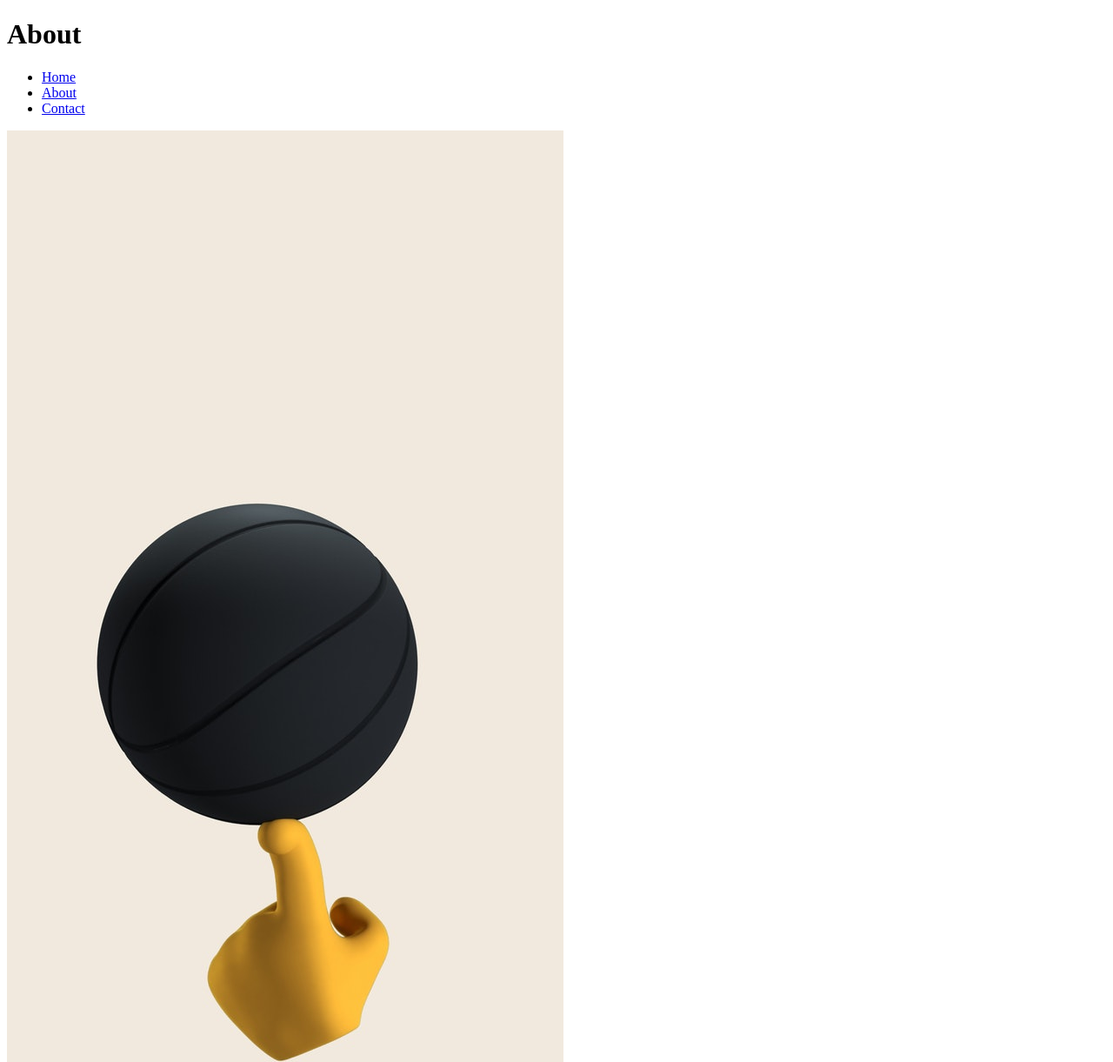
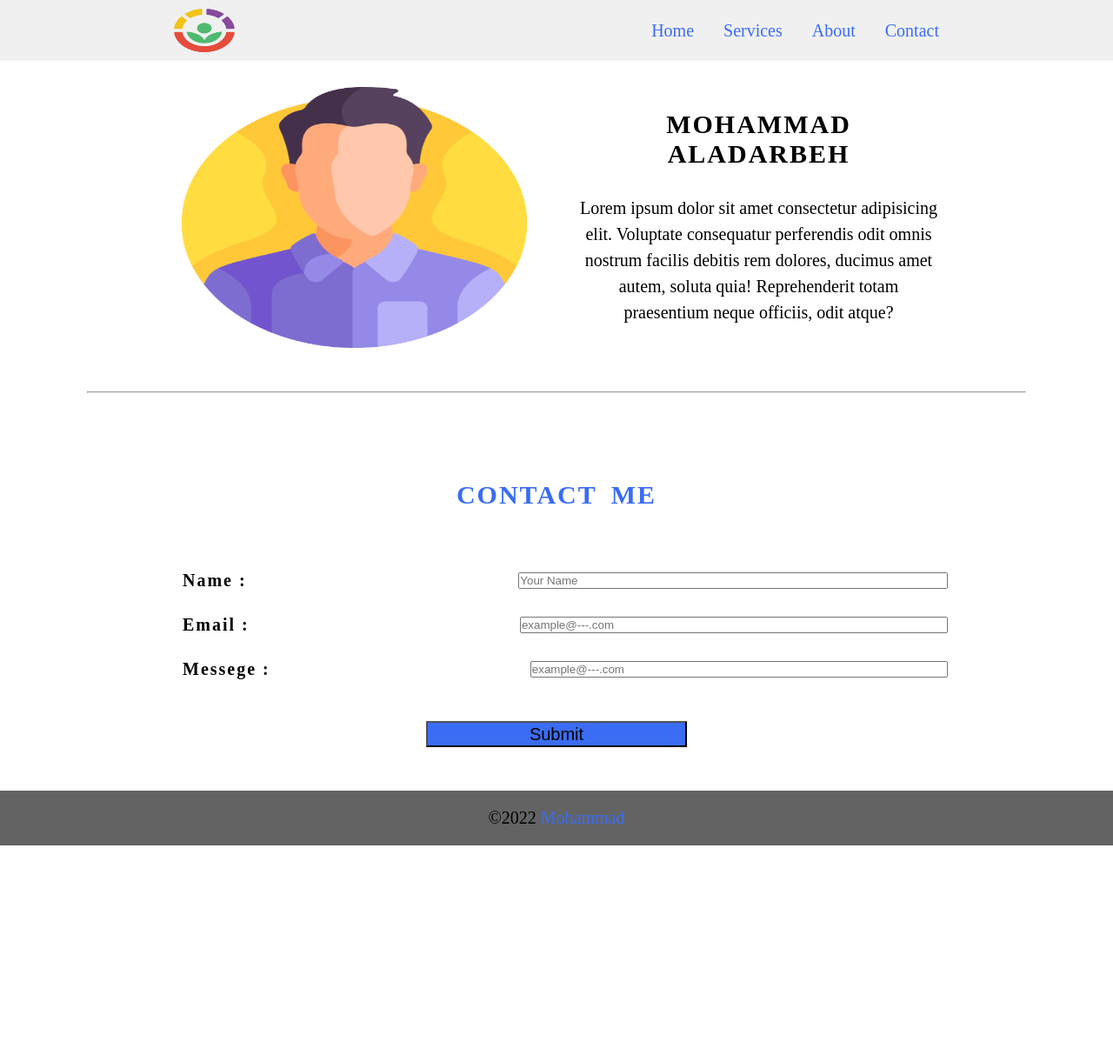
Before and after one commit to Mohmad89/todo-project, a plain HTML site: page about.html in a window 1280 px wide. Shown: the top 1221 px of the page at 87% size. After the commit the page ends 972 px from the top, so only its background shows below. Drawn offline with Linux system fonts and the light colour scheme.

Commit message:
Task 3 Upload

```diff
--- a/about.html
+++ b/about.html
@@ -6,19 +6,21 @@
     <meta charset="UTF-8">
     <meta http-equiv="X-UA-Compatible" content="IE=edge">
     <meta name="viewport" content="width=device-width, initial-scale=1.0">
+    <link rel="stylesheet" href="style/about.css">
     <title>Document</title>
 </head>
 
 <body>
     <!-- Header -->
     <header>
-        <h1>About</h1>
-        <nav>
-            <ul>
-                <li><a href="#">Home</a></li>
-                <li><a href="#">About</a></li>
-                <li><a href="#">Contact</a></li>
-            </ul>
+       <img src="assets/logo1.png" class="logo" alt="">
+        <nav class="navigation">
+
+                <a href="#">Home</a>
+                <a href="#">Services</a>
+                <a href="#">About</a>
+                <a href="#">Contact</a>
+
         </nav>
     </header>
     <!-- End Header -->
@@ -26,35 +28,48 @@
     <!-- Main -->
     <main>
         <!-- Section One -->
-        <section>
-            <img src="assets/ball.jpg" alt="">
-            <h2>Mohammad Aladarbeh</h2>
+        <section class="section-1">
+            <img src="assets/man.png" alt="">
+            <div class="section-1-content">
+            <h2 class="title">Mohammad Aladarbeh</h2>
             <p>Lorem ipsum dolor sit amet consectetur adipisicing elit. Voluptate consequatur perferendis odit omnis
                 nostrum facilis debitis rem dolores, ducimus amet autem, soluta quia! Reprehenderit totam praesentium
                 neque officiis, odit atque?</p>
+                </div>
         </section>
+<hr>
+        <!-- Section Tow -->
+        <section class="section-2">
+            <h1 class="title">Contact Me</h1>
+                <form action="#" class="form-contact">
+                    <div>
+                        <label for="">Name :</label>
+                        <input type="text" placeholder="Your Name"><br>
+                    </div>
+                    <div>
+                        <label for="">Email :</label>
+                        <input type="email" placeholder="example@---.com"><br>
+                    </div>
+                    <div>
+                        <label for="">Messege :</label>
+                        <input type="email" placeholder="example@---.com"><br>
+                    </div>
+                    <article class="button-sec">
+                        <input type="submit" style="width: 300px;height: 30px; background-color: #3a6cf4; font-size: 20px;">
+                    </article>
+                    </form>
 
-        <!-- Section Tow -->
-        <section>
-            <form action="#">
-                <label for="">Name</label><br>
-                <input type="text" placeholder="Your Name"><br>
-                <label for="">email</label><br>
-                <input type="email" placeholder="example@---.com"><br>
-                <label for="">Messege</label><br>
-                <input type="text"><br>
-                <input type="submit">
-            </form>
         </section>
     </main>
     <!-- End Main -->
 
     <!-- Fotter -->
-    <footer>
-        <p>&copy;2022</p>
-        <p>to contact whith me</p>
-        <a href="">facebook</a>
-        <a href="">twitter</a>
+    <footer class="footer">
+        <div class="footer-content">
+        <p>&copy;2022  <span class="mohm-span">Mohammad</span></p>
+        <p></p>
+        </div>
+
     </footer>
     <!-- End Fotter -->
 </body>
--- a/style/about.css
+++ b/style/about.css
@@ -0,0 +1,105 @@
+*{
+    margin: 0;
+    padding: 0;
+    box-sizing: border-box;
+    scroll-behavior: smooth;
+}
+
+header{
+     background-color: #f0f0f0;
+    width: 100%;
+    position: fixed;
+    z-index: 999;
+    display:flex;
+    justify-content: space-between;
+    align-items: center;
+    padding: 10px 200px;
+}
+.logo{
+    width: 70px;
+    height: 50px;
+}
+.navigation a{
+    text-decoration: none;
+    color: #3a6cf4;
+    font-size: 20px;
+    font-weight: 500;
+    padding-left: 30px;
+}
+.navigation a:hover{
+    color:#601cfc ;
+    font-size: 1.3em;
+}
+
+section{
+    padding:100px 200px 0 200px;
+}
+.section-1{
+    display: flex;
+    justify-content: center;
+    align-items: center;
+    gap: 50px;
+}
+.section-1 img{
+    height: 300px;
+    width: 100%;
+    align-items: center;
+}
+.section-1-content{
+    text-align: center;
+    width: 100%;
+}
+.title{
+    text-transform: uppercase;
+    color: black;
+    margin-bottom: 30px;
+    font-size: 30px;
+    letter-spacing: 2px;
+    word-spacing: 7px;
+    text-align: center;
+}
+.section-1-content p{
+    font-size: 20px;
+    line-height: 1.5;
+}
+.form-contact div{
+    display: grid;
+    grid-template-columns: auto auto;
+    width: 100%;
+    align-items: center;
+    margin: 10px;
+}
+.form-contact div label{
+    font-size: 20px;
+    font-weight: 400;
+    letter-spacing: 2px;
+    font-weight: 800;
+}
+
+.section-2 .title{
+    margin-bottom: 70px;
+    color: #3a6cf4;
+}
+/* Fotter */
+.footer{
+    display: flex;
+    justify-content: center;
+    background-color: #636363;
+    margin-top: 50px;
+}
+.footer-content{
+    padding: 20px 0;
+    font-size: 20px;
+}
+.button-sec{
+    display: flex;
+    justify-content: center;
+    margin: 30px;
+}
+hr{
+
+    margin: 50px 100px 0 100px;
+}
+.mohm-span{
+    color: #3a6cf4;
+}
--- a/style/index.css
+++ b/style/index.css
@@ -0,0 +1,77 @@
+*{
+    margin: 0;
+    padding: 0;
+    box-sizing: border-box;
+    scroll-behavior: smooth;
+}
+
+header{
+     background-color: #f0f0f0;
+    width: 100%;
+    position: fixed;
+    z-index: 999;
+    display:flex;
+    justify-content: space-between;
+    align-items: center;
+    padding: 10px 200px;
+}
+.logo{
+    width: 70px;
+    height: 50px;
+}
+.navigation a{
+    text-decoration: none;
+    color: #3a6cf4;
+    font-size: 20px;
+    font-weight: 500;
+    padding-left: 30px;
+}
+
+.section-1{
+    width: 100%;
+    min-height: 85vh;
+    align-items: center;
+    position: relative;
+}
+.section-1 div{
+    left: 50%;
+    top: 50%;
+    text-align: center;
+    position: absolute;
+      transform: translate(-50%, -50%);
+
+
+}
+.section-1 div table{
+    width: 400px;
+    height: 300px;
+    font-size: 20px;
+}
+.title{
+    margin-top: 150px;
+    margin-bottom: 20px;
+    left: 50%;
+    text-align: center;
+    position: absolute;
+    transform: translate(-50%, -50%);
+    font-size: 30px;
+    letter-spacing: 3px;
+    word-spacing: 7px;
+}
+
+
+
+/* Fotter */
+.footer{
+    display: flex;
+    justify-content: center;
+    background-color: #636363;
+    margin-top: 50px;
+}
+.footer-content{
+    padding: 20px 0;
+    font-size: 20px;
+}
+.mohm-span{
+    color: #3a6cf4;
+}
```
Also changed, not shown: index.html (+22 -10 lines), assets/logo.png (added), assets/logo1.png (added), assets/man.png (added).
